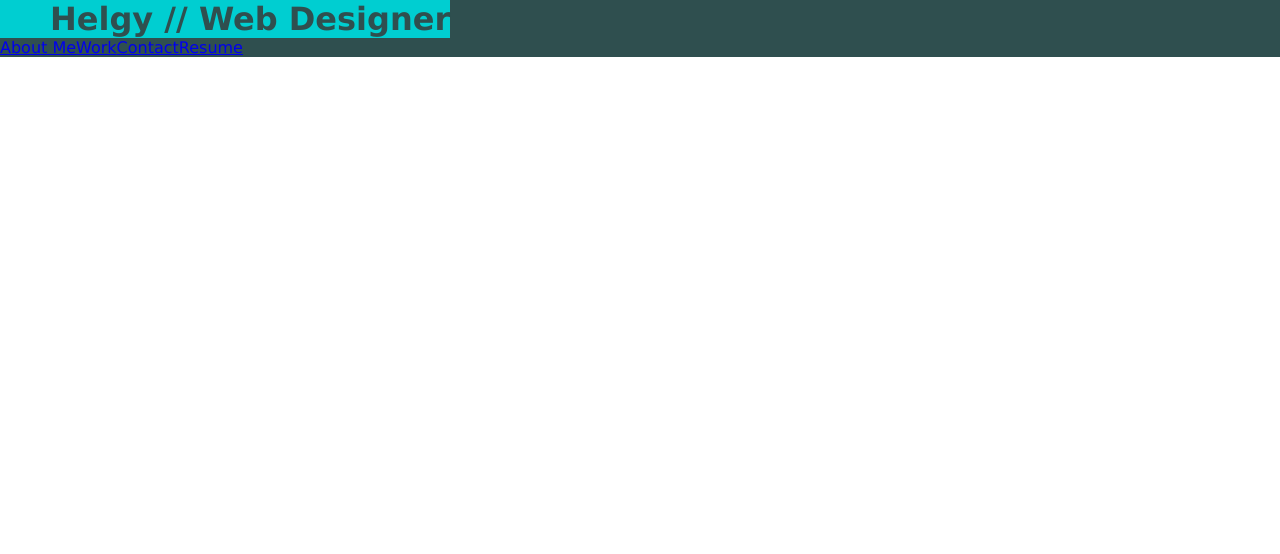
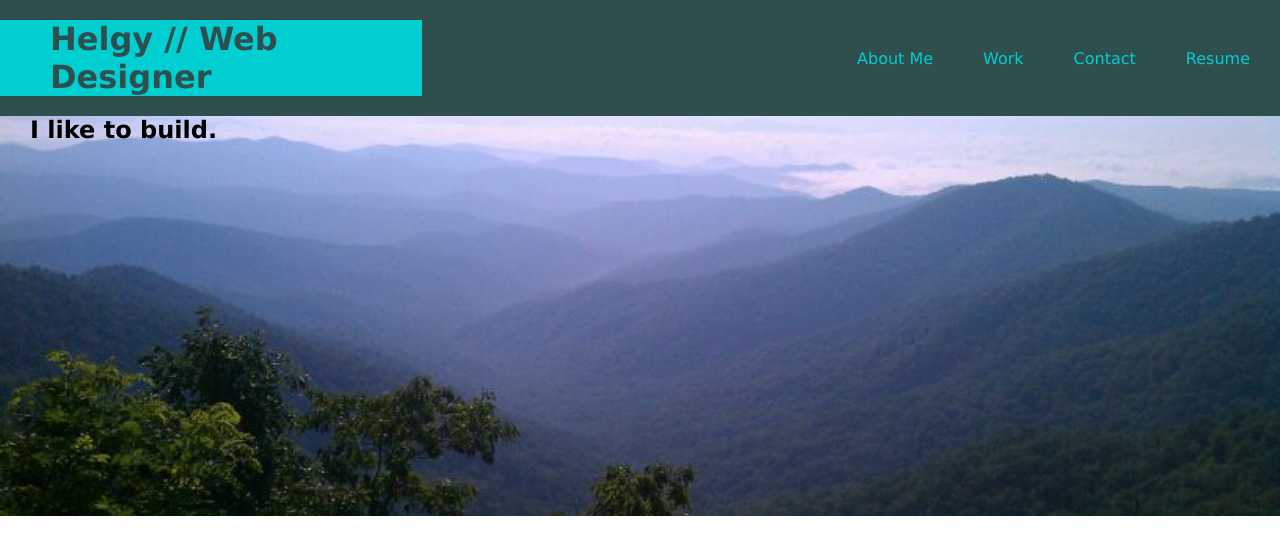
Before and after one commit to panoptic1/dummy-portfolio, a plain HTML site: page index.html in a window 1280 px wide. Drawn offline with Linux system fonts and the light colour scheme.

Commit message:
hero added

```diff
--- a/index.html
+++ b/index.html
@@ -17,5 +17,8 @@
             <a href="#resume">Resume</a>
         </nav>
     </header>
+    <div class="hero">
+        <h2>I like to <span id="verb">build</span>.</h2>
+    </div>
 </body>
 </html>
--- a/style.css
+++ b/style.css
@@ -11,6 +11,11 @@ body {
 }
 
 header {
+  display: flex;
+  flex-direction: row;
+  justify-content: space-between;
+  /* What is this doing? flex-wrap: wrap; */
+  align-items: center;
   background-color: darkslategrey;
   color: darkturquoise;
 }
@@ -29,6 +34,21 @@ nav {
   flex-direction: row;
 }
 
-li {
-  display: inline;
+nav a {
+  text-decoration: none;
+  color: darkturquoise;
+  margin-right: 10px;
+  padding: 0 20px;
 }
+
+.hero {
+  background-image: url(./images/Appalachia.jpg);
+  background-size: cover;
+  background-position: center;
+  min-height: 50vh;
+  max-width: 1400px;
+}
+
+.hero h2 {
+  margin-left: 30px;
+}
```
Also changed, not shown: images/Appalachia.jpg (added), images/La_Paz.jpg (added), images/maxim.jpg (added), images/mosque.jpg (added).
